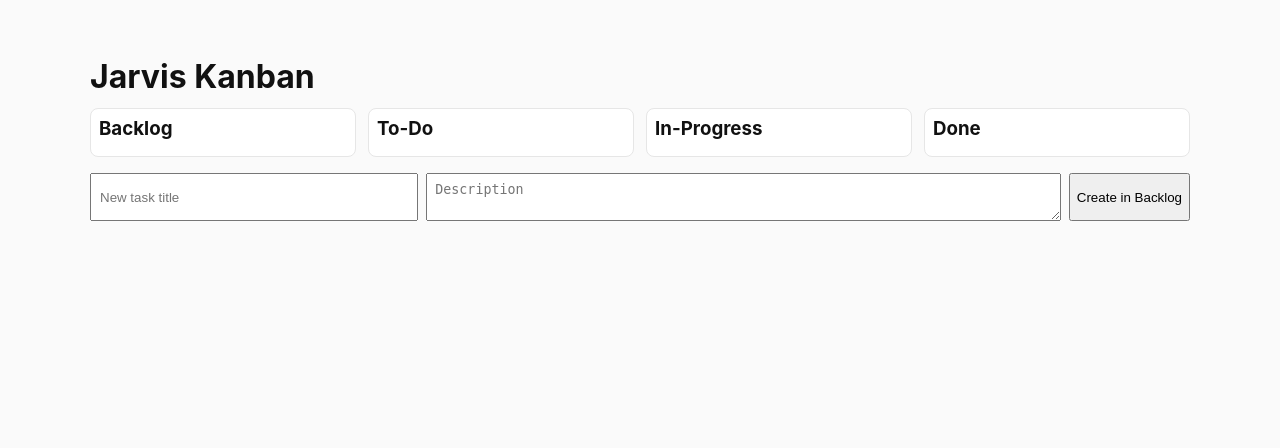
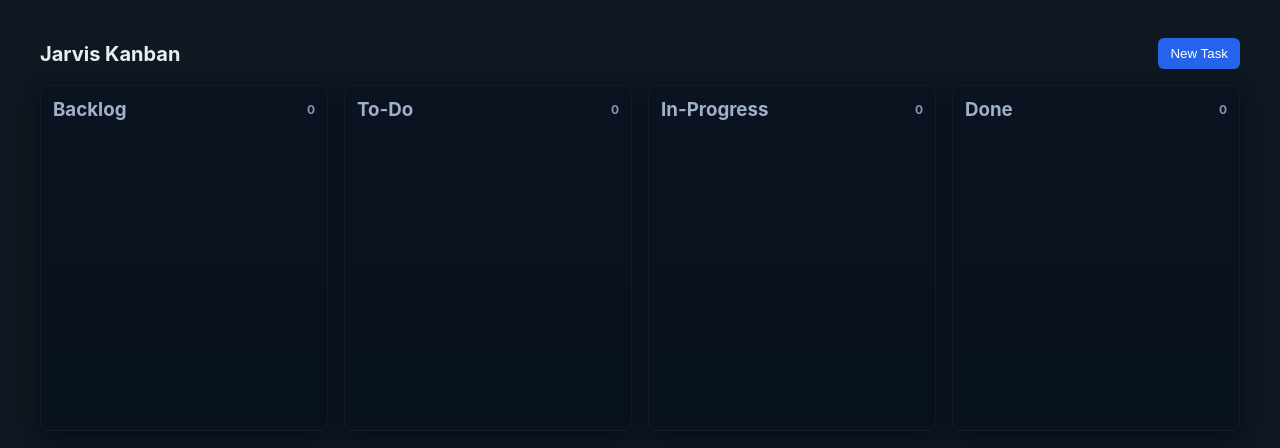
Before and after one commit to bm9797/OpenClaw-Kanban, a Flask app: page / in a window 1280 px wide. Shown: the top 448 px of the page. Run offline with Flask 3, Linux system fonts and the light colour scheme; data that the repository does not hold is empty.

Commit message:
ui: add SortableJS, modal, and visual polish

```diff
--- a/static/app.js
+++ b/static/app.js
@@ -5,34 +5,86 @@ async function fetchTasks(){
 
 function createColumn(title, id){
   const el = document.createElement('div'); el.className='column'; el.id=id;
-  const h = document.createElement('h3'); h.textContent=title; el.appendChild(h);
+  const h = document.createElement('h3'); h.innerHTML=`<span>${title}</span> <span class="count">0</span>`; el.appendChild(h);
   const list = document.createElement('div'); list.className='list'; el.appendChild(list);
   return el;
 }
 
+function makeCard(t){
+  const c=document.createElement('div'); c.className='card'; c.dataset.id=t.id;
+  const title = document.createElement('div'); title.className='title'; title.textContent = t.title; c.appendChild(title);
+  const meta = document.createElement('div'); meta.className='meta'; meta.textContent = `#${t.id}`; c.appendChild(meta);
+  c.addEventListener('click', ()=> openModal(t.id));
+  return c;
+}
+
 function render(tasks){
   const board = document.getElementById('board'); board.innerHTML='';
-  const cols = {backlog: createColumn('Backlog','col-backlog'), todo:createColumn('To-Do','col-todo'), in_progress:createColumn('In-Progress','col-inprogress'), done:createColumn('Done','col-done')}
+  const cols = {
+    backlog: createColumn('Backlog','col-backlog'),
+    todo: createColumn('To-Do','col-todo'),
+    in_progress: createColumn('In-Progress','col-inprogress'),
+    done: createColumn('Done','col-done')
+  }
   for(const k in cols) board.appendChild(cols[k]);
   tasks.forEach(t=>{
-    const c=document.createElement('div'); c.className='card'; c.textContent=t.title; c.dataset.id=t.id;
-    const list = cols[t.status || 'backlog'].querySelector('.list'); list.appendChild(c);
-    c.draggable=true;
-    c.addEventListener('dragstart', e=>{ e.dataTransfer.setData('text/plain', t.id); });
+    const list = cols[t.status || 'backlog'].querySelector('.list');
+    const card = makeCard(t);
+    list.appendChild(card);
   });
-  // drag/drop
+  // update counts
+  Object.values(cols).forEach(col=>{ const list=col.querySelector('.list'); col.querySelector('h3 .count').textContent = list.children.length; });
+
+  // initialize Sortable for each list
   Object.values(cols).forEach(col=>{
-    const list=col.querySelector('.list');
-    list.addEventListener('dragover', e=>{ e.preventDefault(); });
-    list.addEventListener('drop', async e=>{
-      e.preventDefault(); const id = e.dataTransfer.getData('text/plain');
+    Sortable.create(col.querySelector('.list'),{
+      group: 'kanban',
+      animation: 150,
+      onEnd: async (evt)=>{
+        const id = evt.item.dataset.id;
         let status='backlog';
         if(col.id==='col-todo') status='todo';
         if(col.id==='col-inprogress') status='in_progress';
         if(col.id==='col-done') status='done';
         await fetch(`/api/tasks/${id}`, {method:'PUT', headers:{'Content-Type':'application/json'}, body: JSON.stringify({status})});
         load();
+      }
     });
+  });
+}
+
+async function openModal(id){
+  const res = await fetch(`/api/tasks/${id}`);
+  const data = await res.json();
+  document.getElementById('modal-title').textContent = `${data.title} (#${data.id})`;
+  document.getElementById('modal-desc').textContent = data.description || '';
+  const attachEl = document.getElementById('modal-attachments'); attachEl.innerHTML = '';
+  data.attachments.forEach(a=>{ const link = document.createElement('a'); link.href = `/uploads/${a.path.split('/').pop()}`; link.textContent = a.filename; link.target='_blank'; attachEl.appendChild(link); attachEl.appendChild(document.createElement('br')); });
+  document.getElementById('modal').style.display='flex';
+  // wire actions
+  document.getElementById('move-todo').onclick = ()=> updateStatus(id,'todo');
+  document.getElementById('move-inprogress').onclick = ()=> updateStatus(id,'in_progress');
+  document.getElementById('move-done').onclick = ()=> updateStatus(id,'done');
+}
+
+async function updateStatus(id,status){
+  await fetch(`/api/tasks/${id}`, {method:'PUT', headers:{'Content-Type':'application/json'}, body: JSON.stringify({status})});
+  document.getElementById('modal').style.display='none';
+  load();
+}
+
+function setupUI(){
+  document.getElementById('new-task-btn').addEventListener('click', ()=>{ document.getElementById('new-task-form').style.display='block'; });
+  document.getElementById('cancel-create').addEventListener('click', ()=>{ document.getElementById('new-task-form').style.display='none'; });
+  document.getElementById('modal-close').addEventListener('click', ()=>{ document.getElementById('modal').style.display='none'; });
+  document.getElementById('create').addEventListener('click', async ()=>{
+    const title=document.getElementById('title').value;
+    const desc=document.getElementById('desc').value;
+    if(!title) return alert('title required');
+    await fetch('/api/tasks', {method:'POST', headers:{'Content-Type':'application/json'}, body: JSON.stringify({title,description:desc})});
+    document.getElementById('title').value=''; document.getElementById('desc').value='';
+    document.getElementById('new-task-form').style.display='none';
+    load();
   });
 }
 
@@ -40,13 +92,5 @@ async function load(){
   const tasks = await fetchTasks(); render(tasks);
 }
 
-document.getElementById('create').addEventListener('click', async ()=>{
-  const title=document.getElementById('title').value;
-  const desc=document.getElementById('desc').value;
-  if(!title) return alert('title required');
-  await fetch('/api/tasks', {method:'POST', headers:{'Content-Type':'application/json'}, body: JSON.stringify({title,description:desc})});
-  document.getElementById('title').value=''; document.getElementById('desc').value='';
+setupUI();
 load();
-});
-
-load();
--- a/static/style.css
+++ b/static/style.css
@@ -1,10 +1,22 @@
-body{font-family:Inter,system-ui,Arial;background:#fafafa;color:#111}
-.container{max-width:1100px;margin:24px auto;padding:12px}
-h1{margin-bottom:12px}
-#board{display:flex;gap:12px}
-.column{background:#fff;border:1px solid #e6e6e6;border-radius:8px;padding:8px;width:250px}
-.column h3{margin:0 0 8px 0}
-.card{background:#f7f7f9;border-radius:6px;padding:8px;margin-bottom:8px;border:1px solid #eee}
+body{font-family:Inter,system-ui,Arial,Helvetica,sans-serif;background:#0f1720;color:#e6eef6;margin:0}
+.container{max-width:1200px;margin:20px auto;padding:18px}
+.topbar{display:flex;align-items:center;justify-content:space-between;margin-bottom:16px}
+.topbar h1{margin:0;font-size:20px}
+.top-controls button{background:#2563eb;color:white;border:none;padding:8px 12px;border-radius:6px;cursor:pointer}
+.board{display:flex;gap:16px}
+.column{background:linear-gradient(180deg,#0b1220,#07121a);border-radius:10px;padding:12px;width:280px;box-shadow:0 6px 18px rgba(2,6,23,0.6);min-height:320px;border:1px solid rgba(255,255,255,0.04)}
+.column h3{color:#9fb0c8;margin:0 0 8px 0;display:flex;justify-content:space-between;align-items:center}
+.column .count{font-size:12px;color:#7f99b3}
+.list{min-height:50px}
+.card{background:linear-gradient(180deg,#0f2433,#0b2b3b);border-radius:8px;padding:10px;margin-bottom:10px;border-left:4px solid #2dd4bf;color:#d7eef6;cursor:grab}
+.card:hover{transform:translateY(-3px);box-shadow:0 10px 24px rgba(2,6,23,0.6)}
+.card .meta{font-size:11px;color:#8aa6bf;margin-top:6px}
 .controls{margin-top:16px;display:flex;gap:8px}
-#title{flex:1;padding:8px}
-#desc{flex:2;padding:8px}
+#title{flex:1;padding:8px;border-radius:6px;border:1px solid #203040;background:#071826;color:#e6eef6}
+#desc{flex:2;padding:8px;border-radius:6px;border:1px solid #203040;background:#071826;color:#e6eef6}
+/* modal */
+.modal{position:fixed;left:0;top:0;width:100%;height:100%;background:rgba(1,4,9,0.6);display:flex;align-items:center;justify-content:center}
+.modal-content{background:#071826;color:#e6eef6;padding:20px;border-radius:8px;max-width:720px;width:90%;box-shadow:0 12px 36px rgba(2,6,23,0.8)}
+.modal-close{float:right;font-size:20px;cursor:pointer}
+.modal-actions button{margin-right:8px;padding:8px 10px;border-radius:6px;border:none;background:#2563eb;color:white}
+.new-badge{background:#06b6d4;color:#042f36;padding:4px 8px;border-radius:6px;font-size:12px}
--- a/templates/index.html
+++ b/templates/index.html
@@ -7,14 +7,41 @@
 </head>
 <body>
   <div class="container">
-    <h1>Jarvis Kanban</h1>
-    <div id="board"></div>
-    <div class="controls">
+    <header class="topbar">
+      <h1>Jarvis Kanban</h1>
+      <div class="top-controls">
+        <button id="new-task-btn">New Task</button>
+      </div>
+    </header>
+
+    <main>
+      <div id="board" class="board"></div>
+    </main>
+
+    <div class="controls" id="new-task-form" style="display:none;">
       <input id="title" placeholder="New task title">
       <textarea id="desc" placeholder="Description"></textarea>
       <button id="create">Create in Backlog</button>
+      <button id="cancel-create">Cancel</button>
     </div>
   </div>
+
+  <!-- Modal for task details -->
+  <div id="modal" class="modal" style="display:none;">
+    <div class="modal-content">
+      <span id="modal-close" class="modal-close">&times;</span>
+      <h2 id="modal-title"></h2>
+      <p id="modal-desc"></p>
+      <div id="modal-attachments"></div>
+      <div class="modal-actions">
+        <button id="move-todo">Move to To-Do</button>
+        <button id="move-inprogress">Move to In-Progress</button>
+        <button id="move-done">Move to Done</button>
+      </div>
+    </div>
+  </div>
+
+  <script src="https://cdn.jsdelivr.net/npm/sortablejs@1.15.0/Sortable.min.js"></script>
   <script src="/static/app.js"></script>
 </body>
 </html>
```
Lines whose indentation alone changed are shown as unchanged.
